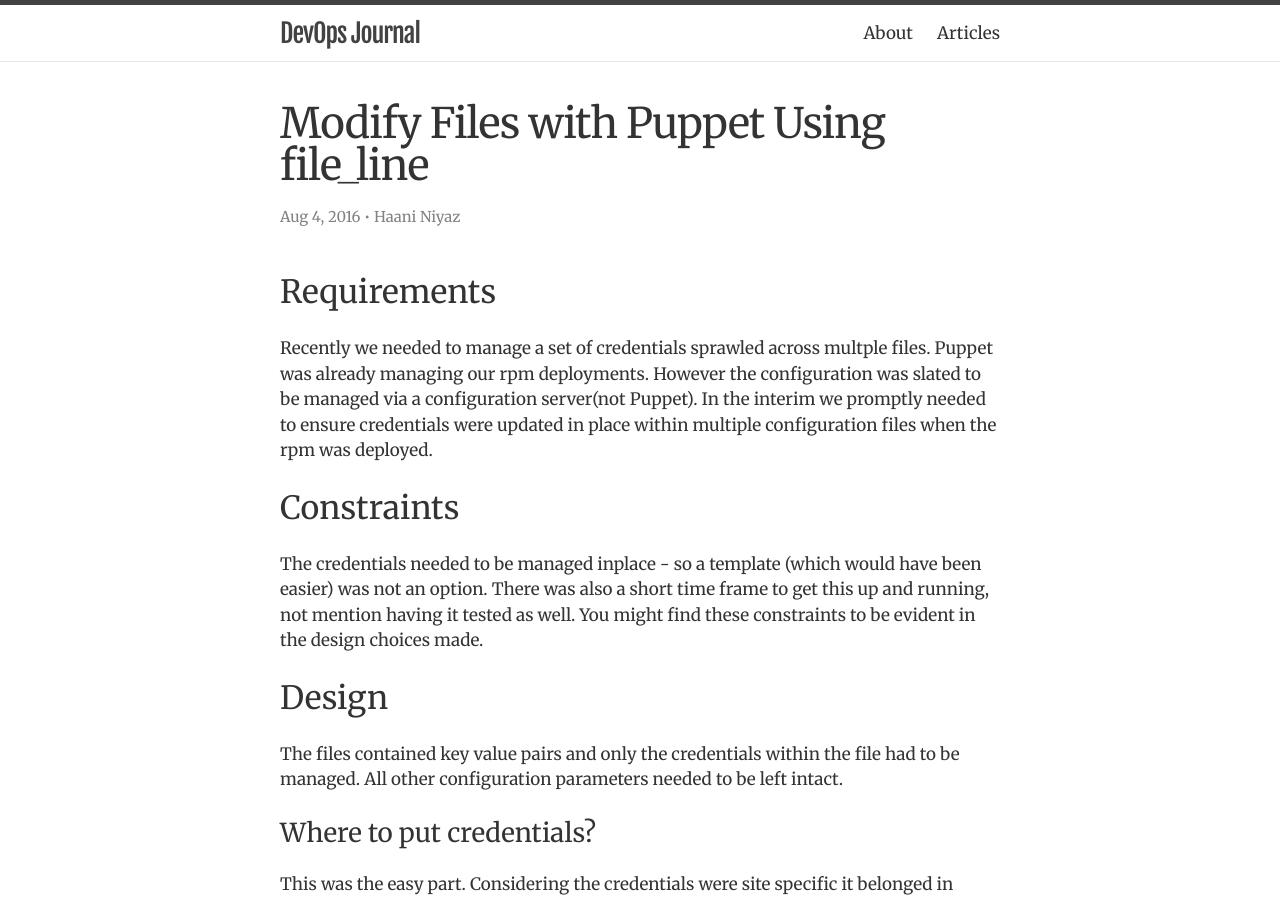
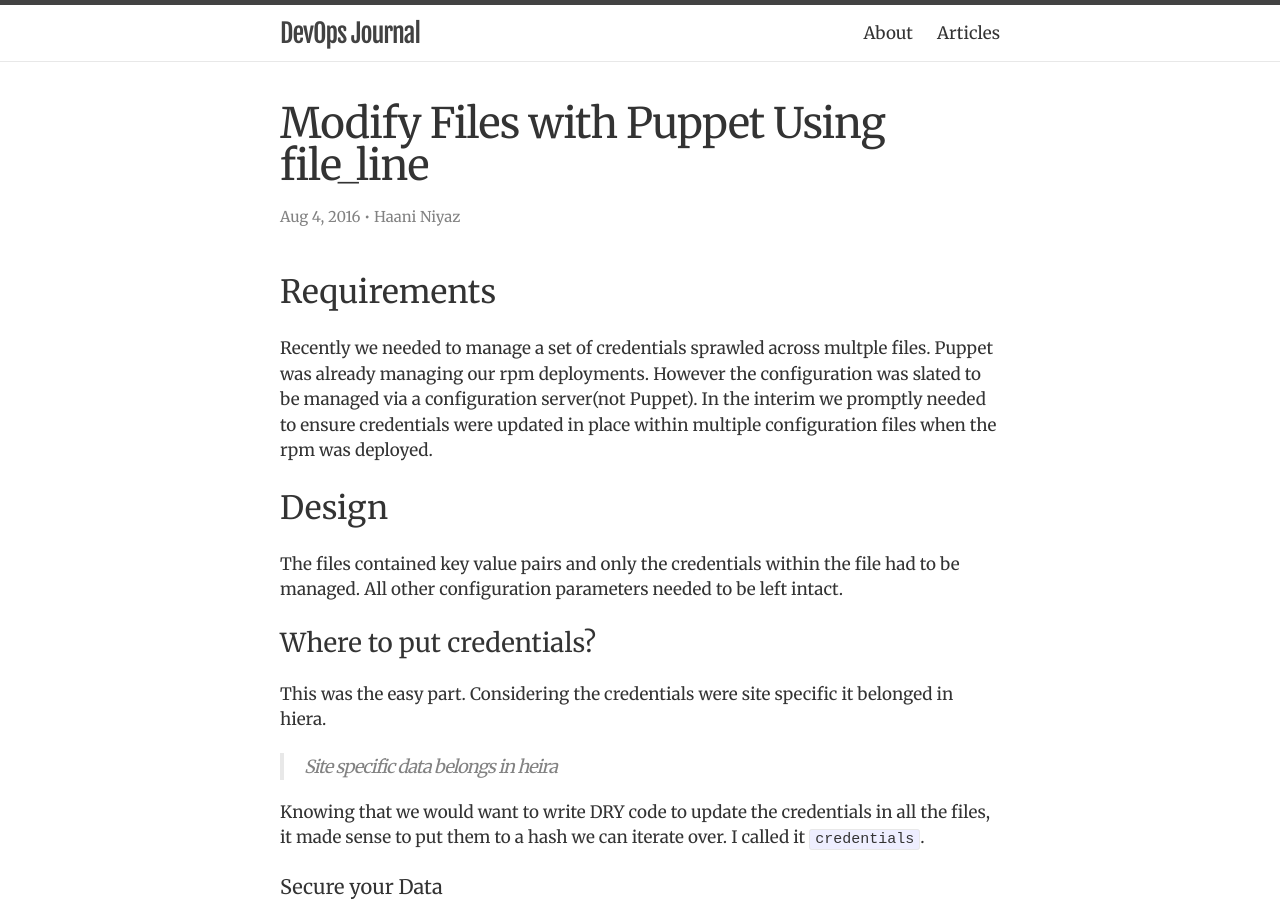
Before and after one commit to haani-niyaz/devops-journal, a Jekyll site: the page built from _posts/2016-08-04-modify-files-with-puppet-using-file_line.markdown, in a window 1280 px wide and 900 px high. Built offline with Jekyll 4.4.1, drawn with Linux system fonts in a browser that asks for light colours.

Commit message:
Remove constraints section

```diff
--- a/_posts/2016-08-04-modify-files-with-puppet-using-file_line.markdown
+++ b/_posts/2016-08-04-modify-files-with-puppet-using-file_line.markdown
@@ -10,14 +10,11 @@ tags:  puppet file_line create_resource
 
 Recently we needed to manage a set of credentials sprawled across multple files. Puppet was already managing our rpm deployments. However the configuration was slated to be managed via a configuration server(not Puppet). In the interim we promptly needed to ensure credentials were updated in place within multiple configuration files when the rpm was deployed.
 
-## Constraints
-
-The credentials needed to be managed inplace - so a template (which would have been easier) was not an option. There was also a short time frame to get this up and running, not mention having it tested as well. You might find these constraints to be evident in the design choices made.
-
 
 ## Design
 
 The files contained key value pairs and only the credentials within the file had to be managed. All other configuration parameters needed to be left intact.
+
 
 ### Where to put credentials?
 
```
